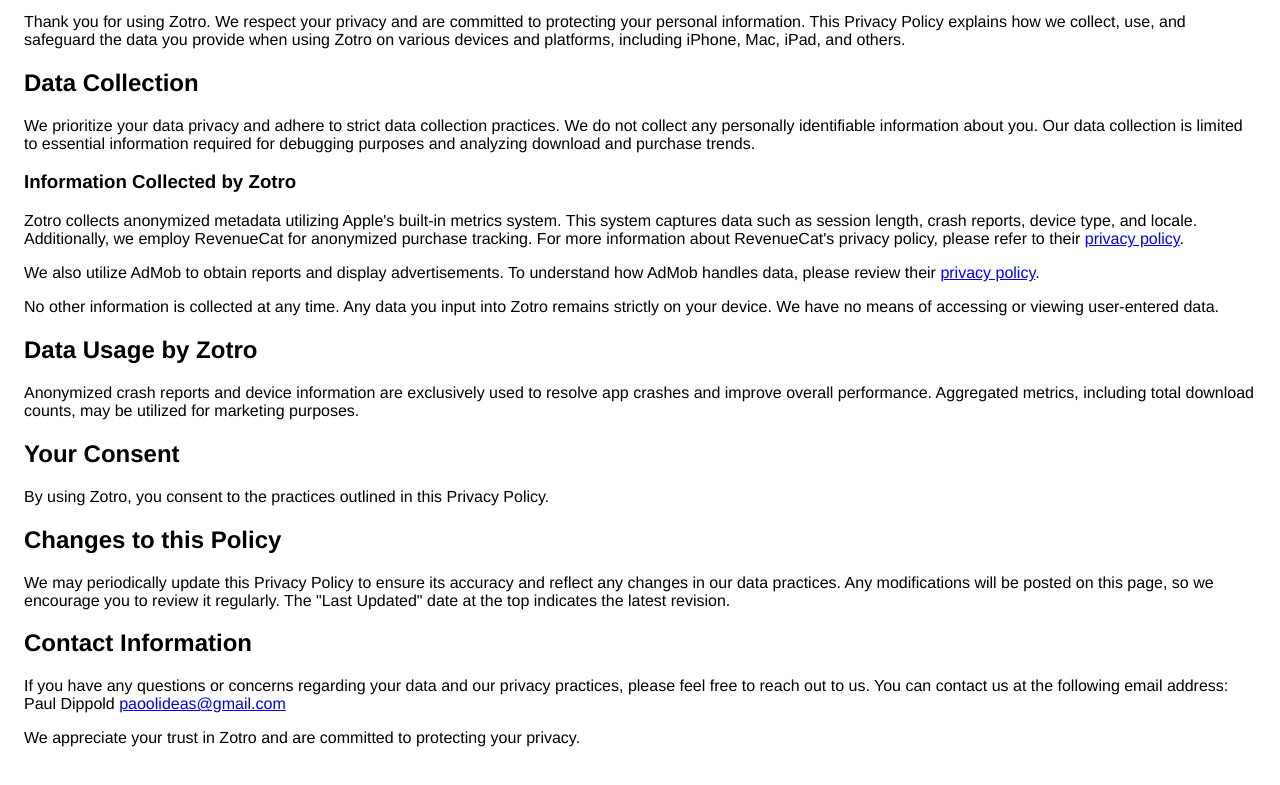
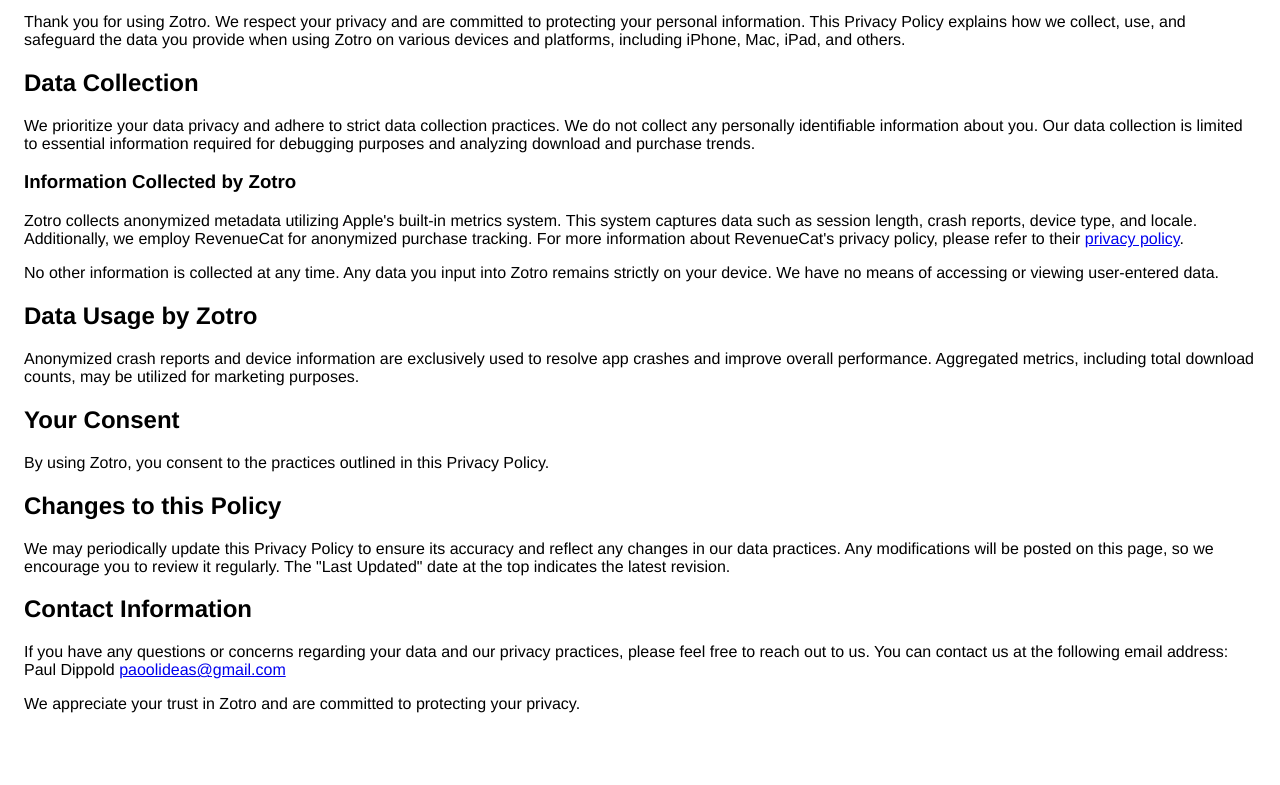
Before and after one commit to paool7/Zotro-PrivacyPolicy, a plain HTML site: page index.html in a window 1280 px wide. Shown: the part 125-910 px from the top of the page. After the commit the page ends 878 px from the top, so only its background shows below. Drawn offline with Linux system fonts and the light colour scheme.

Commit message:
Update index.html

```diff
--- a/index.html
+++ b/index.html
@@ -21,9 +21,6 @@
   <h3>Information Collected by Zotro</h3>
   <p>
     Zotro collects anonymized metadata utilizing Apple's built-in metrics system. This system captures data such as session length, crash reports, device type, and locale. Additionally, we employ RevenueCat for anonymized purchase tracking. For more information about RevenueCat's privacy policy, please refer to their <a href="https://www.revenuecat.com/privacy">privacy policy</a>.
-  </p>
-  <p>
-    We also utilize AdMob to obtain reports and display advertisements. To understand how AdMob handles data, please review their <a href="https://support.google.com/admob/answer/6128543?hl=en">privacy policy</a>.
   </p>
   <p>
     No other information is collected at any time. Any data you input into Zotro remains strictly on your device. We have no means of accessing or viewing user-entered data.
```
